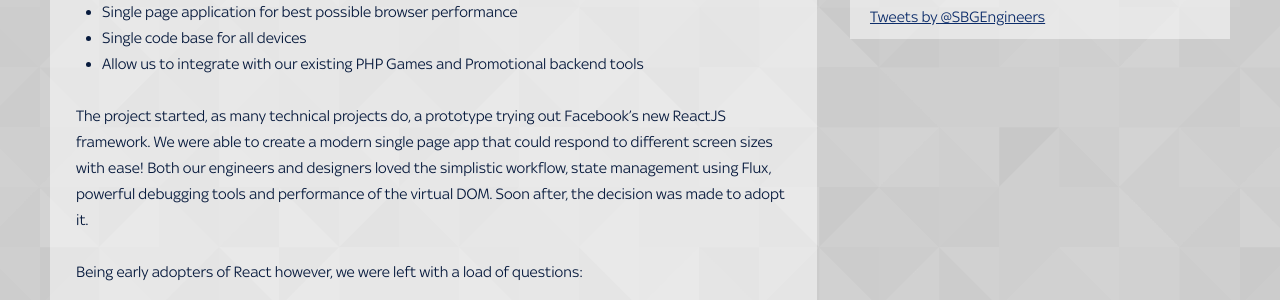
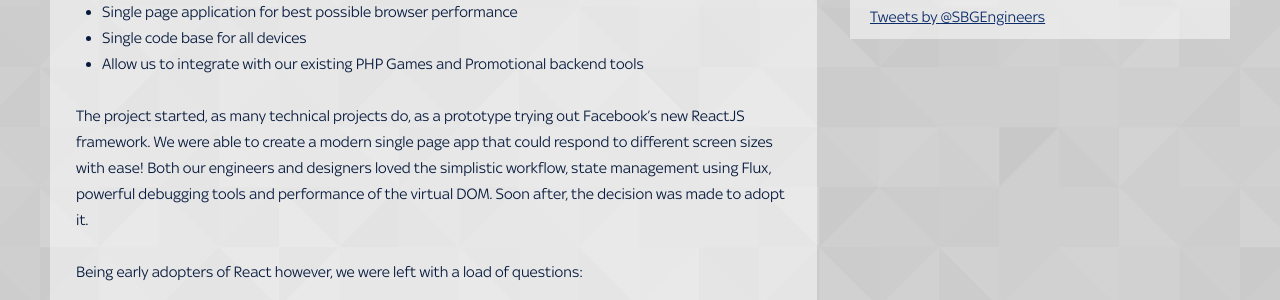
Before and after one commit to skybet/skybet.github.io, a Jekyll site: the page built from _posts/2016-05-26-isomorphic-vegas.md, in a window 1280 px wide and 900 px high, scrolled down 719 px. Shown: the part 173-473 px from the top of the window. Built offline with Jekyll 4.4.1, drawn with Linux system fonts in a browser that asks for light colours; nearby versions of some CDN libraries; some web fonts are replaced; comment, search, counter and statistics services are not loaded; some of the changed text lies outside the part shown.

Commit message:
Fixing typo

```diff
--- a/_posts/2016-05-26-isomorphic-vegas.md
+++ b/_posts/2016-05-26-isomorphic-vegas.md
@@ -19,7 +19,7 @@ We had a few requirements:
 * Single code base for all devices
 * Allow us to integrate with our existing PHP Games and Promotional backend tools
 
-The project started, as many technical projects do, a prototype trying out Facebook's new ReactJS framework. We were able to create a modern single page app that could respond to different screen sizes with ease! Both our engineers and designers loved the simplistic workflow, state management using Flux, powerful debugging tools and performance of the virtual DOM. Soon after, the decision was made to adopt it.
+The project started, as many technical projects do, as a prototype trying out Facebook's new ReactJS framework. We were able to create a modern single page app that could respond to different screen sizes with ease! Both our engineers and designers loved the simplistic workflow, state management using Flux, powerful debugging tools and performance of the virtual DOM. Soon after, the decision was made to adopt it.
 
 Being early adopters of React however, we were left with a load of questions:
 
```
Also changed, not shown: other parts of _posts/2016-05-26-isomorphic-vegas.md (+0 -2 lines).
